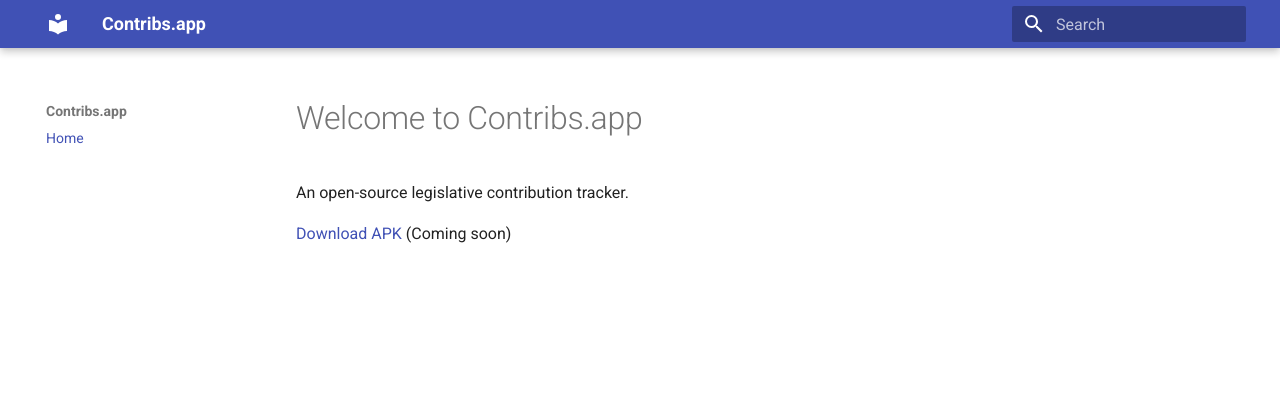
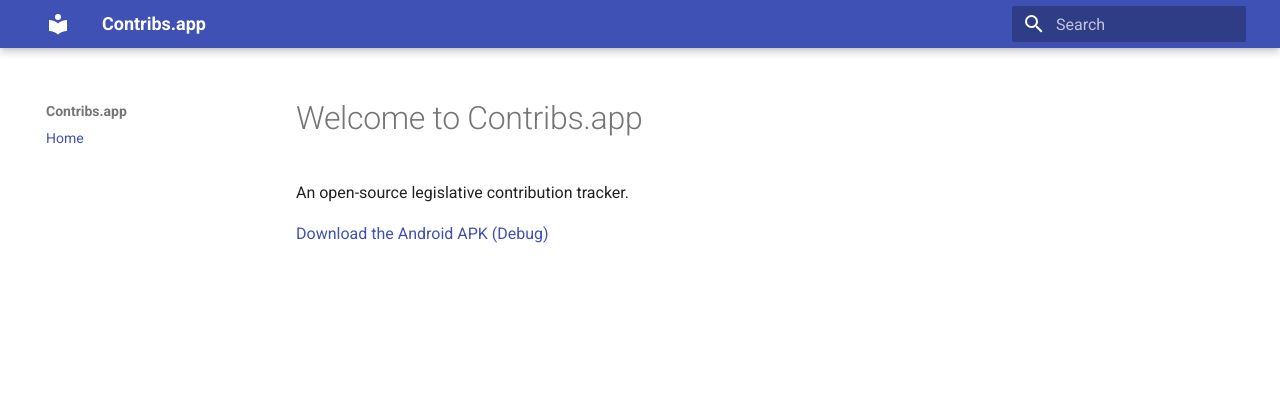
Before and after one commit to benstearman/contribs, an MkDocs documentation site: the page built from landing/index.md, in a window 1280 px wide. Shown: the top 416 px of the page. Built offline with MkDocs 1.6.1 and Material for MkDocs 9.7.7, drawn with Linux system fonts in a browser that asks for light colours.

Commit message:
deploy: update landing page with latest APK download link

```diff
--- a/landing/index.md
+++ b/landing/index.md
@@ -2,4 +2,4 @@
 
 An open-source legislative contribution tracker.
 
-[Download APK](#) (Coming soon)
+[Download the Android APK (Debug)](contribs-debug.apk)
```
Also changed, not shown: 1 other file.
